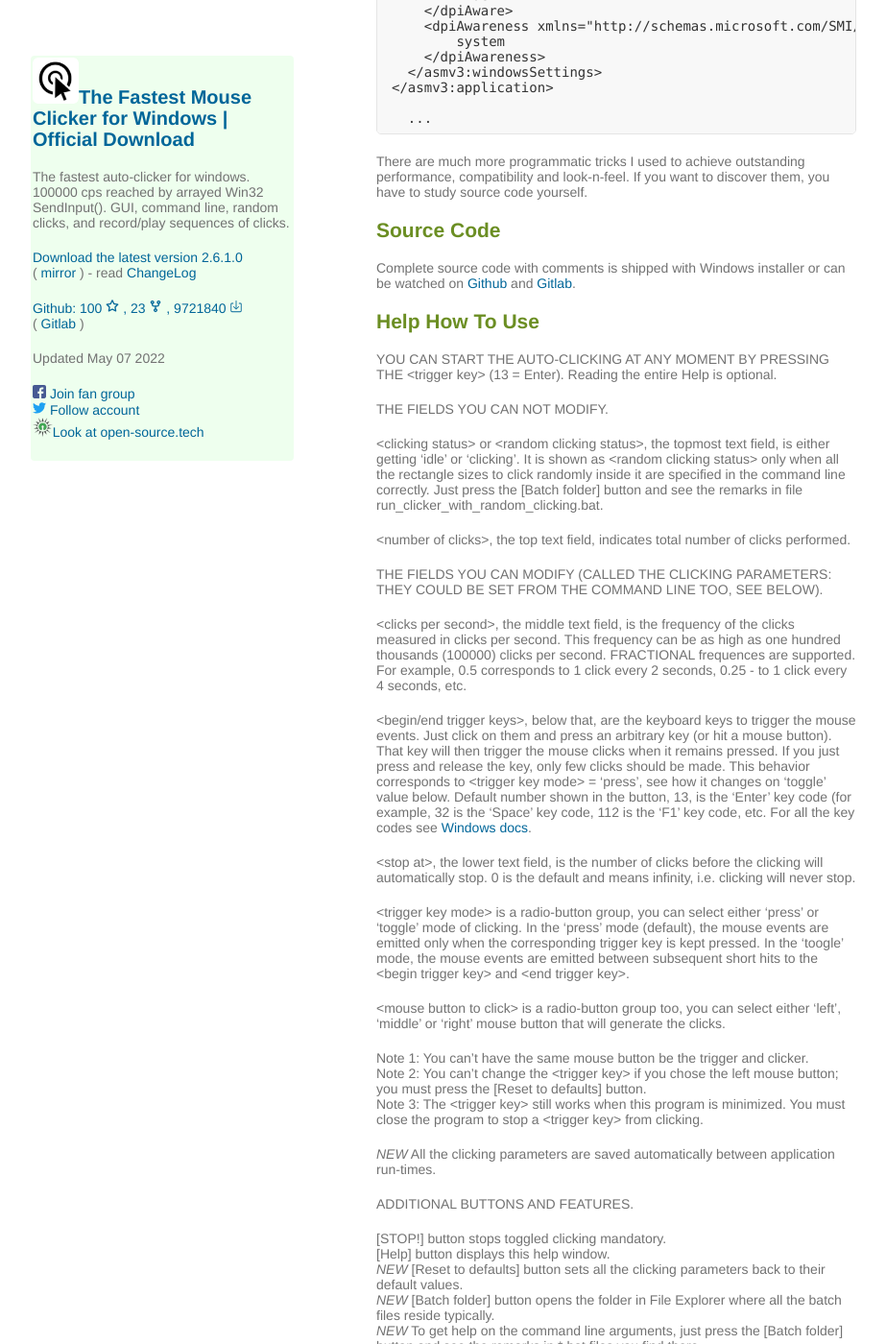
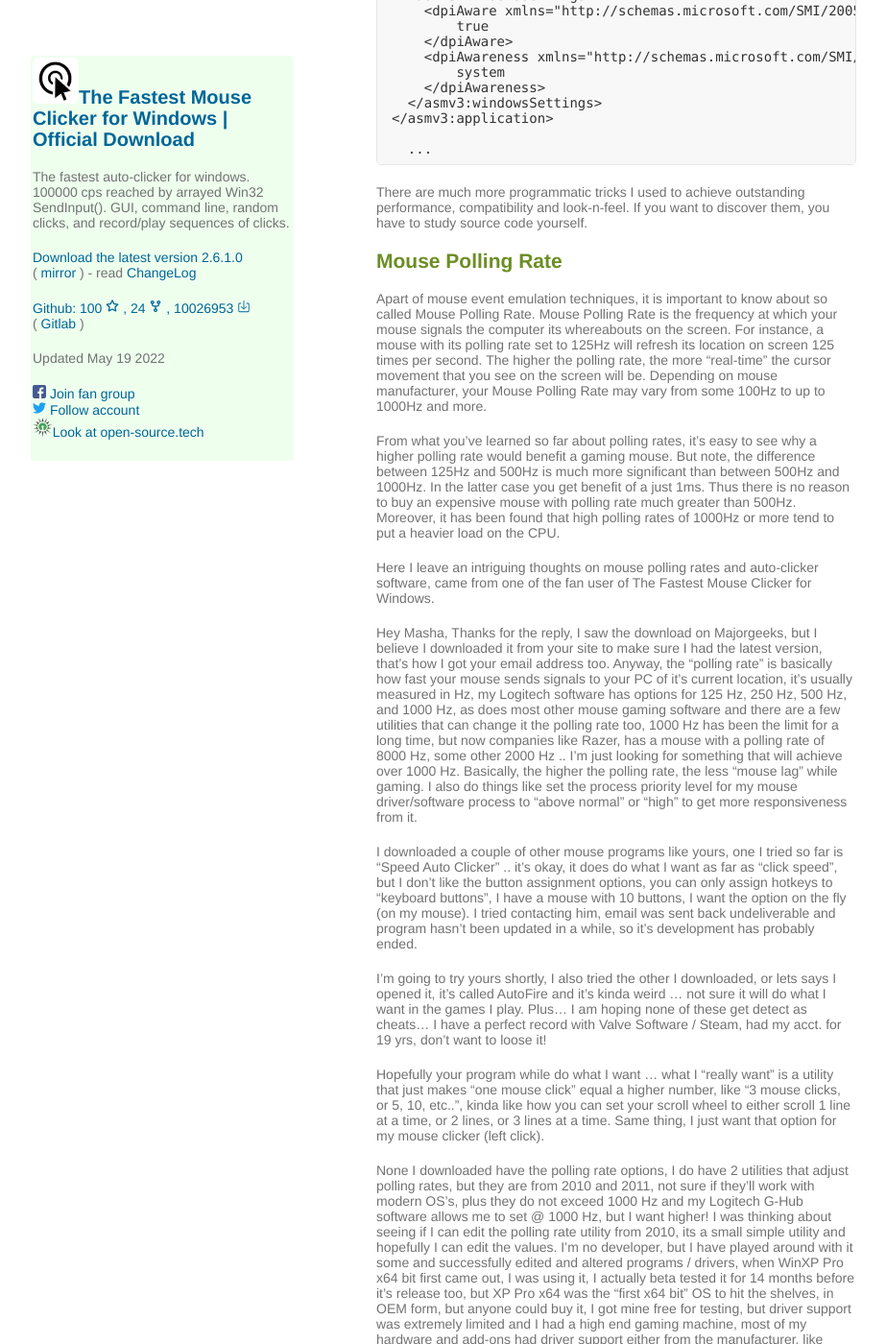
Before and after one commit to windows-2048/The-Fastest-Mouse-Clicker-for-Windows, a Jekyll site: the page built from docs/README.md, in a window 1280 px wide and 1400 px high, scrolled down 8771 px. Shown: the whole window at 96% size, without its empty margins (178-1101 px from the left). Built offline with Jekyll 4.4.1, drawn with Linux system fonts in a browser that asks for light colours; our own code applies the rules of GitHub Pages for plain Markdown files; some of the changed text lies outside the part shown.

Commit message:
Mouse polling rate has been discussed

```diff
--- a/docs/README.md
+++ b/docs/README.md
@@ -1,6 +1,6 @@
 ## ![Windows](./windows.svg) {{site.title}}
 
-> Updated May 07 2022. Anniversary 100 stars at [GitHub](https://github.com/windows-2048/The-Fastest-Mouse-Clicker-for-Windows){:target="_blank"}! Migration to [WTL](https://github.com/windows-2048/The-Fastest-Mouse-Clicker-for-Windows/tree/master/WTL/Include){:target="_blank"} library started. [Screenshot](https://github.com/windows-2048/The-Fastest-Mouse-Clicker-for-Windows){:target="_blank"} with "secret" features added.
+> Updated May 19 2022. [Mouse Polling Rate](index.html#Mouse_Polling_Rate) has been discussed. Anniversary 100 stars at [GitHub](https://github.com/windows-2048/The-Fastest-Mouse-Clicker-for-Windows){:target="_blank"}! Migration to [WTL](https://github.com/windows-2048/The-Fastest-Mouse-Clicker-for-Windows/tree/master/WTL/Include){:target="_blank"} library started. [Screenshot](https://github.com/windows-2048/The-Fastest-Mouse-Clicker-for-Windows){:target="_blank"} with "secret" features added.
 
 ### {{site.description_rich}}
 
@@ -51,6 +51,7 @@ clicked his mouse a total of 1051 times in 10 seconds, according to
 * [Features](index.html#Features)
 * [Comparison](index.html#Comparison)
 * [Technology](index.html#Technology)
+* [Mouse Polling Rate](index.html#Mouse_Polling_Rate)
 * [Source Code](index.html#SourceCode)
 * [Help How To Use](index.html#HelpHowToUse)
 * [Screenshots](index.html#Screenshots)
@@ -401,6 +402,39 @@ The application embedded xml manifest contains a section with high DPI awareness
 There are much more programmatic tricks I used to achieve outstanding performance, compatibility and look-n-feel.
 If you want to discover them, you have to study source code yourself.
 
+<a name="Mouse_Polling_Rate"></a>
+## Mouse Polling Rate
+
+Apart of mouse event emulation techniques, it is important to know about so called Mouse Polling Rate.
+Mouse Polling Rate is the frequency at which your mouse signals the computer its whereabouts on the screen.
+For instance, a mouse with its polling rate set to 125Hz will refresh its location on screen 125 times per second.
+The higher the polling rate, the more "real-time" the cursor movement that you see on the screen will be.
+Depending on mouse manufacturer, your Mouse Polling Rate may vary from some 100Hz to up to 1000Hz and more.
+
+From what you’ve learned so far about polling rates, it’s easy to see why a higher polling rate would benefit a gaming mouse.
+But note, the difference between 125Hz and 500Hz is much more significant than between 500Hz and 1000Hz.
+In the latter case you get benefit of a just 1ms. Thus there is no reason to buy an expensive mouse with polling rate much greater than 500Hz.
+Moreover, it has been found that high polling rates of 1000Hz or more tend to put a heavier load on the CPU.
+
+Here I leave an intriguing thoughts on mouse polling rates and auto-clicker software, came from one of the fan user of {{site.app_name}}.
+
+Hey Masha, Thanks for the reply, I saw the download on Majorgeeks, but I believe I downloaded it from your site to make sure I had the latest version, that's how I got your email address too. Anyway, the "polling rate" is basically how fast your mouse sends signals to your PC of it's current location, it's usually measured in Hz, my Logitech software has options for 125 Hz, 250 Hz, 500 Hz, and 1000 Hz, as does most other mouse gaming software and there are a few utilities that can change it the polling rate too, 1000 Hz has been the limit for a long time, but now companies like Razer, has a mouse with a polling rate of 8000 Hz, some other 2000 Hz .. I'm just looking for something that will achieve over 1000 Hz. Basically, the higher the polling rate, the less "mouse lag" while gaming. I also do things like set the process priority level for my mouse driver/software process to "above normal" or "high" to get more responsiveness from it.
+
+I downloaded a couple of other mouse programs like yours, one I tried so far is "Speed Auto Clicker" .. it's okay, it does do what I want as far as "click speed", but I don't like the button assignment options, you can only assign hotkeys to "keyboard buttons", I have a mouse with 10 buttons, I want the option on the fly (on my mouse). I tried contacting him, email was sent back undeliverable and program hasn't been updated in a while, so it's development has probably ended.
+
+I'm going to try yours shortly, I also tried the other I downloaded, or lets says I opened it, it's called AutoFire and it's kinda weird ... not sure it will do what I want in the games I play. Plus... I am hoping none of these get detect as cheats... I have a perfect record with Valve Software / Steam, had my acct. for 19 yrs, don't want to loose it!
+
+Hopefully your program while do what I want ... what I "really want" is a utility that just makes "one mouse click" equal a higher number, like "3 mouse clicks, or 5, 10, etc..", kinda like how you can set your scroll wheel to either scroll 1 line at a time, or 2 lines, or 3 lines at a time. Same thing, I just want that option for my mouse clicker (left click).
+
+None I downloaded have the polling rate options, I do have 2 utilities that adjust polling rates, but they are from 2010 and 2011, not sure if they'll work with modern OS's, plus they do not exceed 1000 Hz and my Logitech G-Hub software allows me to set @ 1000 Hz, but I want higher! I was thinking about seeing if I can edit the polling rate utility from 2010, its a small simple utility and hopefully I can edit the values. I'm no developer, but I have played around with it some and successfully edited and altered programs / drivers, when WinXP Pro x64 bit first came out, I was using it, I actually beta tested it for 14 months before it's release too, but XP Pro x64 was the "first x64 bit" OS to hit the shelves, in OEM form, but anyone could buy it, I got mine free for testing, but driver support was extremely limited and I had a high end gaming machine, most of my hardware and add-ons had driver support either from the manufacturer, like nVidia released x64 bit drivers, others had native support from the OS, but my favorite audio card by Creative would not work and I hated onboard audio back then, it took me about 4 days, but I was able to modify some of the .inf and .sys files and got the "audio" to work, none of the other features worked and I had no equalizer, etc..
+
+But I did get the sound to work. I wish I got in to it more, I'm pretty good with computers, especially on the hardware side, I've been building them since 1996, my current rig I built cost me $3,800.00 to build, but some of that cost was inflated prices due to graphics card shortages, I paid $1,000.00 for a card that would normally retail @ $399.99. But the rest was priced fairly I believe, I've got a 12 core 5900x Ryzen processor, 64gb of Corsair RGB 3600 mhz ddr4, 1tb Samsung 980 Pro NVMe SSD, Geforce 3060 Ti OCX, ASUS TUF Gaming x570 Plus WiFi motherboard, etc... but I'm good a figuring out stuff on PC's on the software side, like manually removing stubborn trojans, malware, ransomeware, etc..
+
+Anyway, enough babbling, I'll let you know what I think of it and if it does what I wanted or not... thanks for your reply!
+
+G. Kelly Irish
+
+
 <a name="SourceCode"></a>
 ## Source Code
 
--- a/docs/_layouts/default.html
+++ b/docs/_layouts/default.html
@@ -47,7 +47,7 @@
 "interactionStatistic":{
 "@type": "InteractionCounter",
 "interactionType": "https://schema.org/DownloadAction",
-"userInteractionCount": "9721840"
+"userInteractionCount": "10026953"
 },
 "applicationCategory":"Utilities",
 "applicationSubCategory":"Mouse Auto-Clicker",
@@ -128,12 +128,12 @@
 <title>Stars given at Github</title>
 <path fill-rule="evenodd" d="M8 .25a.75.75 0 01.673.418l1.882 3.815 4.21.612a.75.75 0 01.416 1.279l-3.046 2.97.719 4.192a.75.75 0 01-1.088.791L8 12.347l-3.766 1.98a.75.75 0 01-1.088-.79l.72-4.194L.818 6.374a.75.75 0 01.416-1.28l4.21-.611L7.327.668A.75.75 0 018 .25zm0 2.445L6.615 5.5a.75.75 0 01-.564.41l-3.097.45 2.24 2.184a.75.75 0 01.216.664l-.528 3.084 2.769-1.456a.75.75 0 01.698 0l2.77 1.456-.53-3.084a.75.75 0 01.216-.664l2.24-2.183-3.096-.45a.75.75 0 01-.564-.41L8 2.694v.001z"></path>
 </svg>
-      , 23
+      , 24
 <svg width="1em" height="1em" viewBox="0 0 16 16" class="bi bi-box-arrow-in-down" fill="currentColor" xmlns="http://www.w3.org/2000/svg">
 <title>Forks made at Github</title>
 <path fill-rule="evenodd" d="M5 3.25a.75.75 0 11-1.5 0 .75.75 0 011.5 0zm0 2.122a2.25 2.25 0 10-1.5 0v.878A2.25 2.25 0 005.75 8.5h1.5v2.128a2.251 2.251 0 101.5 0V8.5h1.5a2.25 2.25 0 002.25-2.25v-.878a2.25 2.25 0 10-1.5 0v.878a.75.75 0 01-.75.75h-4.5A.75.75 0 015 6.25v-.878zm3.75 7.378a.75.75 0 11-1.5 0 .75.75 0 011.5 0zm3-8.75a.75.75 0 100-1.5.75.75 0 000 1.5z"></path>
 </svg>
-      , 9721840
+      , 10026953
 <svg width="1em" height="1em" viewBox="0 0 16 16" class="bi bi-box-arrow-in-down" fill="currentColor" xmlns="http://www.w3.org/2000/svg">
 <title>Total downloads including all the historical sites</title>
   <path fill-rule="evenodd" d="M4.646 8.146a.5.5 0 0 1 .708 0L8 10.793l2.646-2.647a.5.5 0 0 1 .708.708l-3 3a.5.5 0 0 1-.708 0l-3-3a.5.5 0 0 1 0-.708z"/>
@@ -145,7 +145,7 @@
 </p>
 
 <p class="view">
-Updated May 07 2022
+Updated May 19 2022
 </p>
 
         {% if site.github.is_user_page %}
--- a/docs/sitemap.xml
+++ b/docs/sitemap.xml
@@ -2,7 +2,7 @@
 <urlset xmlns="http://www.sitemaps.org/schemas/sitemap/0.9">
    <url>
       <loc>https://windows-2048.github.io/The-Fastest-Mouse-Clicker-for-Windows/</loc>
-      <lastmod>2022-05-07</lastmod>
+      <lastmod>2022-05-19</lastmod>
       <changefreq>daily</changefreq>
       <priority>0.8</priority>
    </url>
```
Also changed, not shown: README.md.
